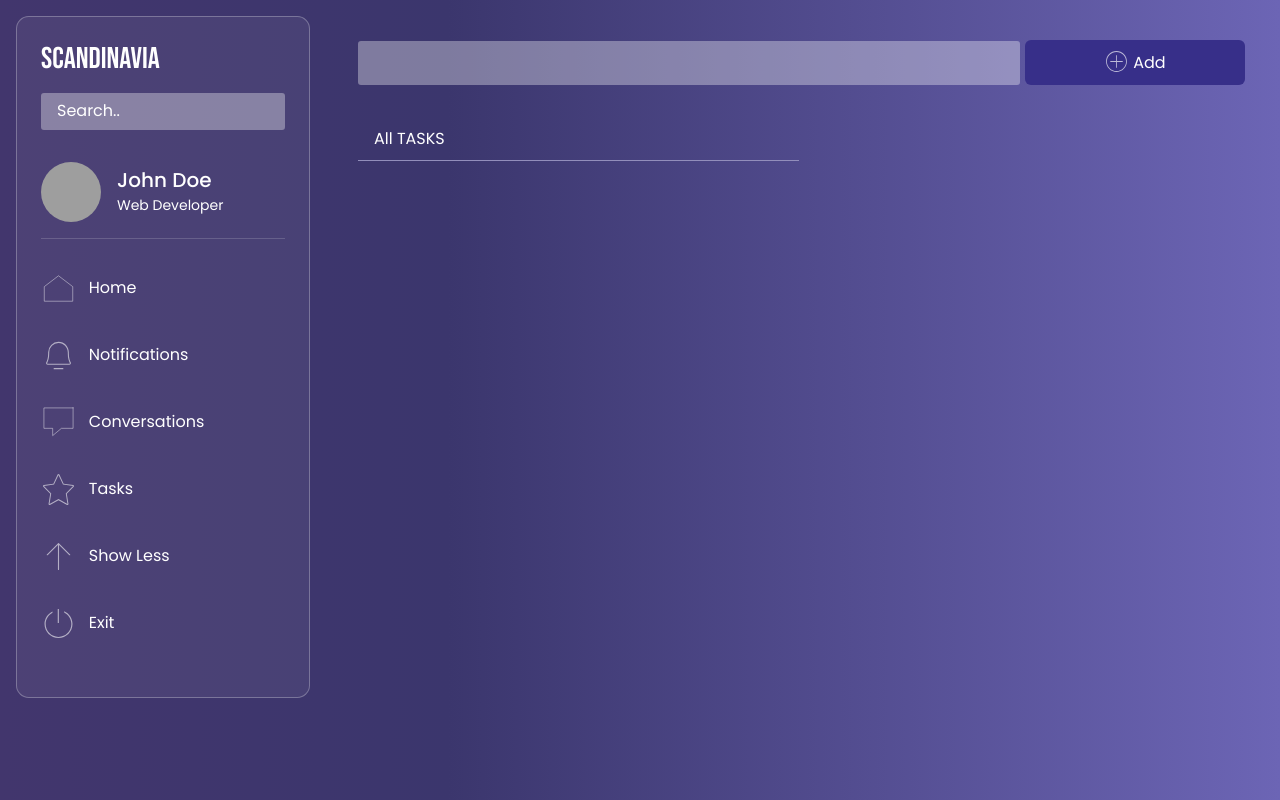
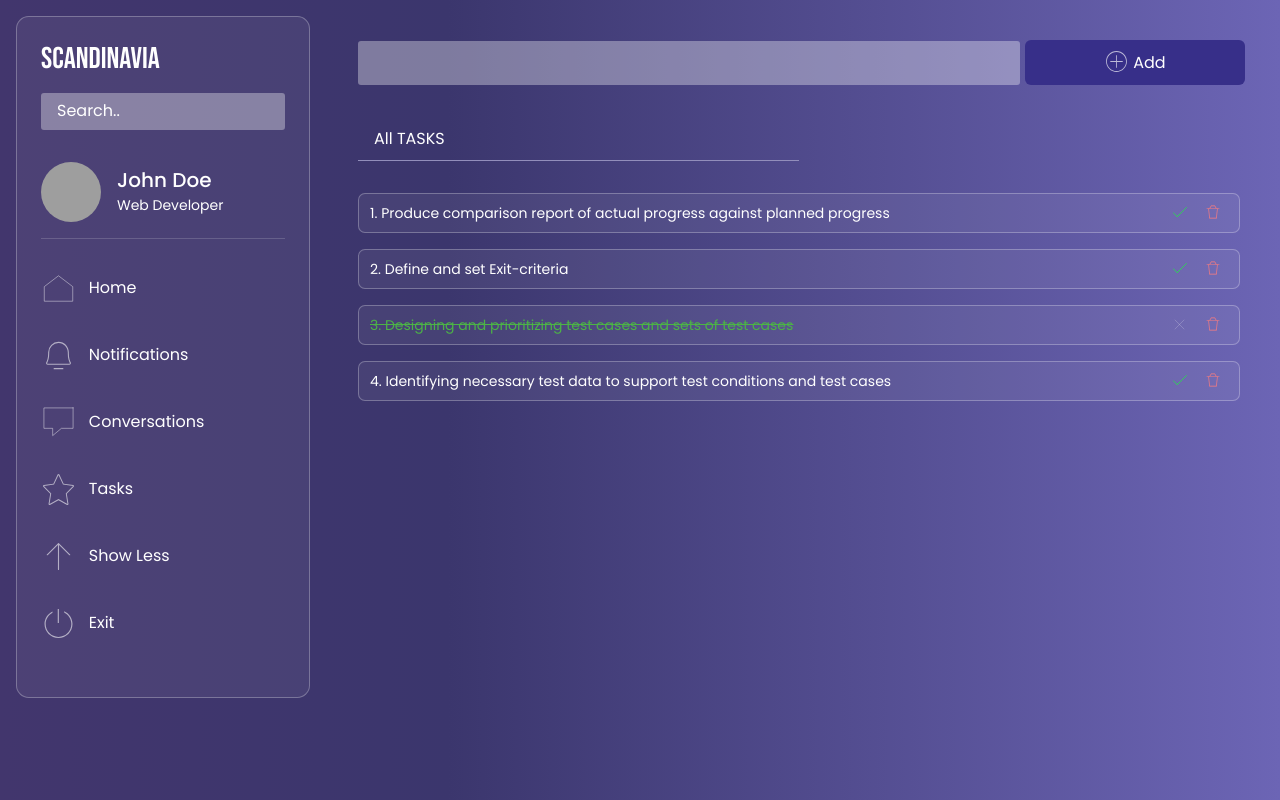
Before and after one commit to priyan1995/scandinav_test, a React (Create React App) app: page / in a window 1280 px wide. Built offline with nearby package versions, Linux system fonts and the light colour scheme; grey boxes are pictures that could not be loaded.

Commit message:
mock data added to initial state

```diff
--- a/src/components/AddTask.jsx
+++ b/src/components/AddTask.jsx
@@ -10,7 +10,7 @@ export const AddTask = () => {
     const dispatch = useDispatch();
 
     const handleAddTask = (text) => {
-        dispatch(addTask(text))
+        dispatch(addTask(text));
     }
 
 
@@ -25,7 +25,6 @@ export const AddTask = () => {
     return (
         <>
             <div className="pd-add-task">
-                {/* <input className="pd-add-task-input" value={newTask} onChange={e => setNewTask(e.target.value)} /> */}
                 <UiInput  className="pd-add-task__input" value={newTask} onChange={e => setNewTask(e.target.value)}  />
                 <Button onClick={addHandleTask}><PlusIcon/> Add</Button>
             </div>
--- /dev/null
+++ b/src/components/data/mockData.js
@@ -0,0 +1,22 @@
+export const Tasks = [
+    {
+        id:1,
+        text:"Produce comparison report of actual progress against planned progress",
+        completed:false
+    },
+     {
+        id:2,
+        text:"Define and set Exit-criteria",
+        completed:false
+    },
+     {
+        id:3,
+        text:"Designing and prioritizing test cases and sets of test cases",
+        completed:true
+    },
+     {
+        id:4,
+        text:"Identifying necessary test data to support test conditions and test cases",
+        completed:false
+    }
+]
--- a/src/redux/reducers.js
+++ b/src/redux/reducers.js
@@ -1,9 +1,12 @@
+import { Tasks } from "../components/data/mockData";
 import { ADD_TASK, DELETE_TASK, FILTER_TASK, MARK_COMPLETED, MARK_INCOMPLETED } from "./actionTypes";
 
 const initialState = {
-    tasks: [],
+    tasks: Tasks,
     filter: "ALL"
 }
+
+console.log(Tasks);
 
 const taskReducer = (state = initialState, action) => {
     switch (action.type) {
```
